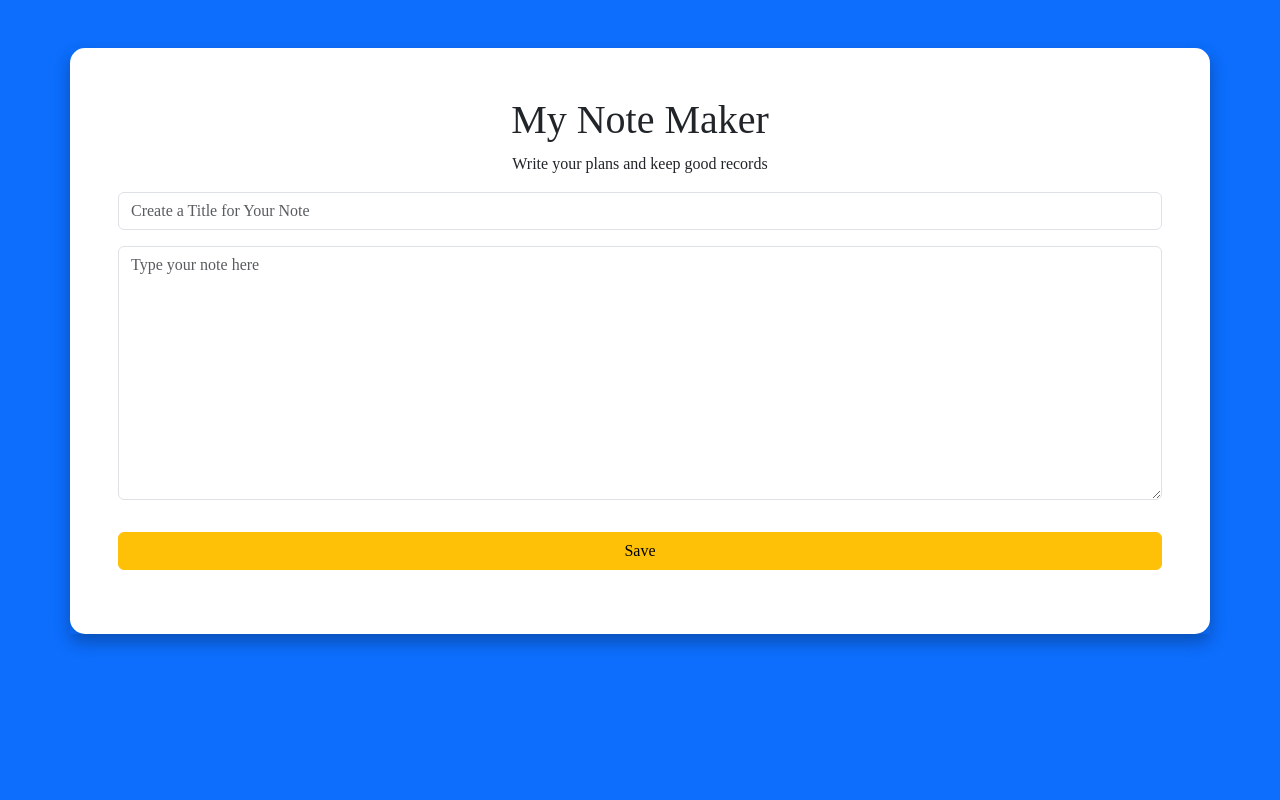
After one commit to OK-Emmanuel/webnote, a PHP site: page /newnote.html in a window 1280 px wide. The commit adds this page. Run offline with PHP 8.4, Linux system fonts and the light colour scheme; some libraries are stand-ins or nearby versions.

Commit message:
Added  Newnote page

```diff
--- /dev/null
+++ b/newnote.html
@@ -0,0 +1,36 @@
+<html lang="en">
+<head>
+    <meta charset="UTF-8">
+    <meta http-equiv="X-UA-Compatible" content="IE=edge">
+    <meta name="viewport" content="width=device-width, initial-scale=1.0">
+    <link href="https://cdn.jsdelivr.net/npm/bootstrap@5.3.0-alpha1/dist/css/bootstrap.min.css" rel="stylesheet" integrity="sha384-GLhlTQ8iRABdZLl6O3oVMWSktQOp6b7In1Zl3/Jr59b6EGGoI1aFkw7cmDA6j6gD" crossorigin="anonymous">
+    <script src="https://use.fontawesome.com/releases/v6.1.0/js/all.js" crossorigin="anonymous"></script>
+    <script src="https://cdn.ckeditor.com/4.20.1/standard/ckeditor.js"></script>
+    <style>
+        *{
+            font-family: Montserrat;
+        }
+        .text-form{ border-radius: 15px}
+    </style>
+    <title>Document</title>
+</head>
+<body class="bg-primary">
+    <div class="container mt-5 shadow">
+
+
+        <div class="row mb-3">
+            <div class=" text-form bg-white p-5 shadow">
+                <h1 class="text-center">My Note Maker</h1>
+                <p class="text-center">Write your plans and keep good records</p>
+                    <form action="" method="POST" >
+                        <input type="text" name="note_title" id="" class="form-control mb-3" placeholder="Create a Title for Your Note">
+                        <textarea name="user_text" class="form-control mb-3" placeholder="Type your note here" id="" cols="30" rows="10"></textarea>
+                        <input type="submit" class="btn btn-warning w-100 mt-3" name="submit" value="Save">
+                    </form>
+            </div>
+        </div>
+    </div>
+
+    <script src="https://cdn.jsdelivr.net/npm/bootstrap@5.3.0-alpha1/dist/js/bootstrap.bundle.min.js" integrity="sha384-w76AqPfDkMBDXo30jS1Sgez6pr3x5MlQ1ZAGC+nuZB+EYdgRZgiwxhTBTkF7CXvN" crossorigin="anonymous"></script>
+</body>
+</html>
```
Also changed, not shown: index.php (renamed from index.html, +8 -2 lines), readme.md (added).
